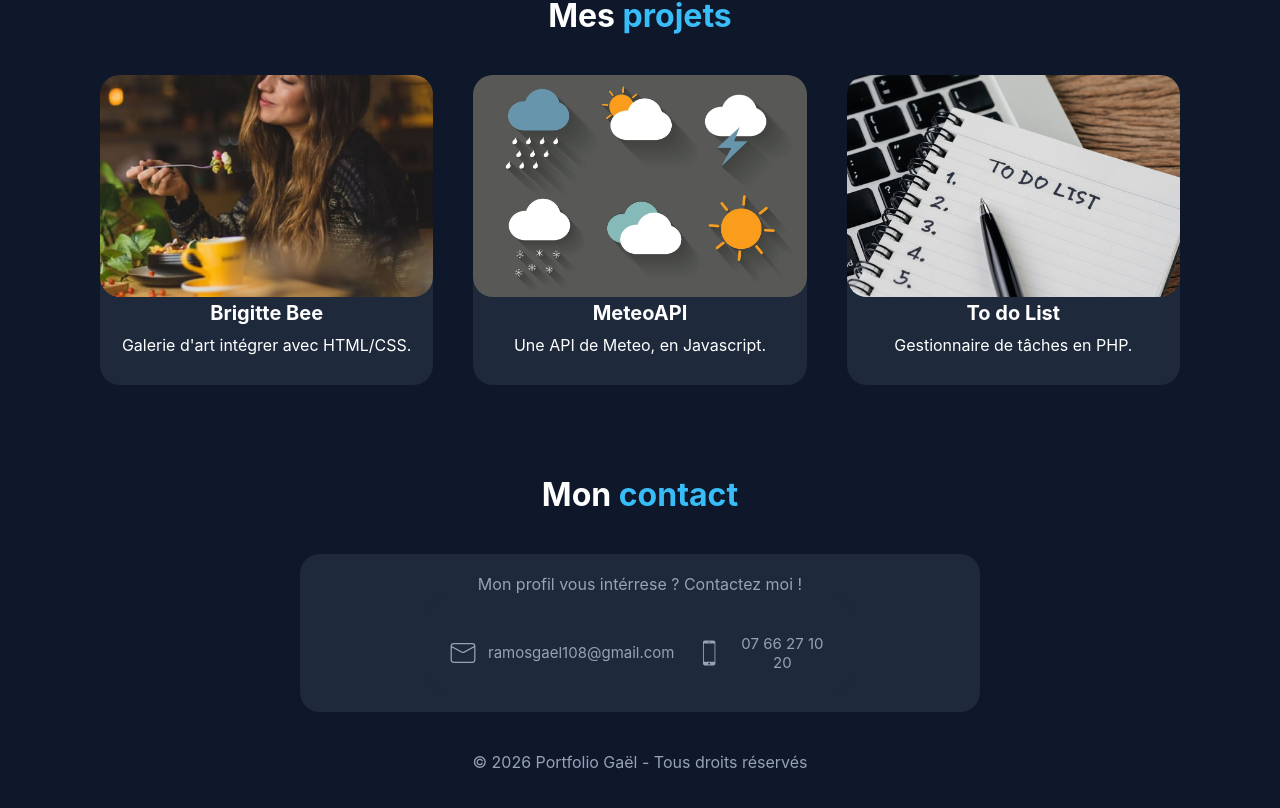
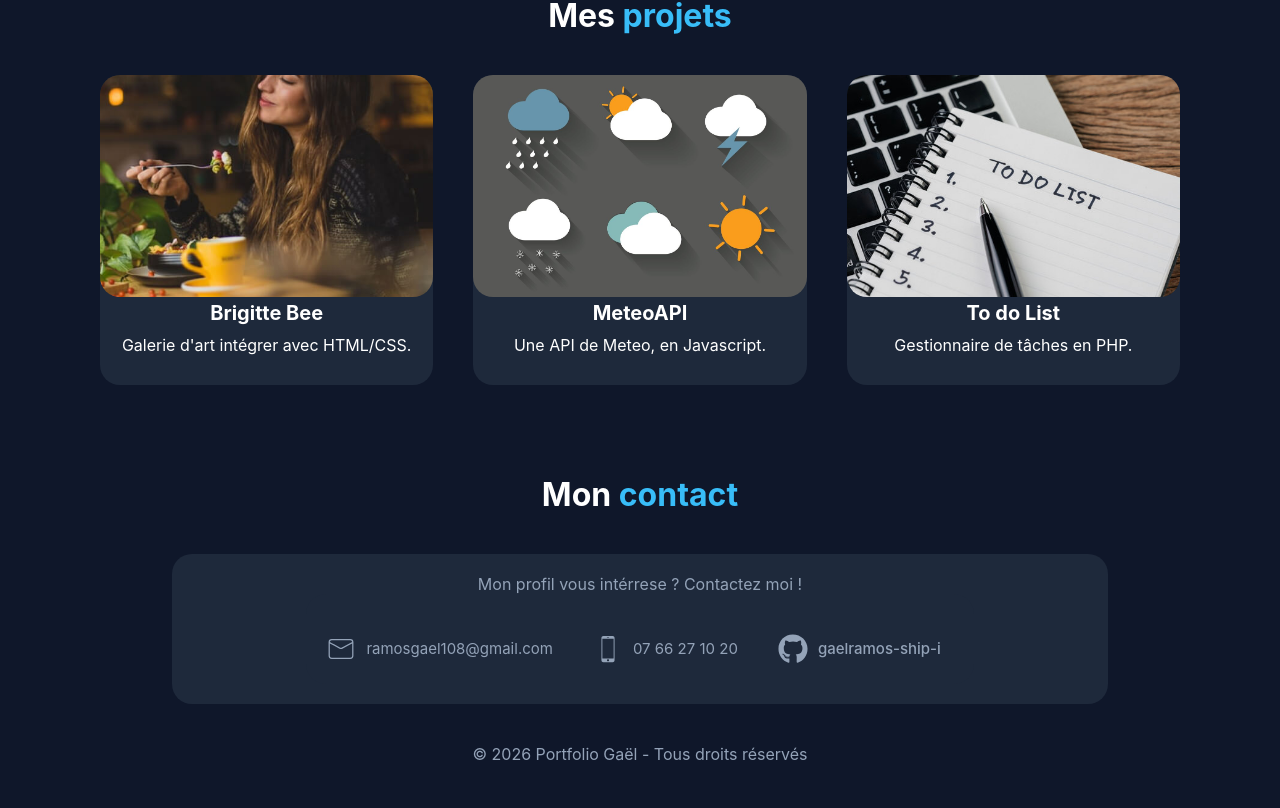
Before and after one commit to gaelramos-ship-i/react-portfolio, a React (Vite) app: page / in a window 1280 px wide. Shown: the part 847-1655 px from the top of the page. Built offline with nearby package versions, Linux system fonts and the light colour scheme.

Commit message:
ajustement ancre/contact

```diff
--- a/src/components/Navbar.tsx
+++ b/src/components/Navbar.tsx
@@ -6,8 +6,8 @@ const Navbar = () => (
     <nav className='navbar'>
         <Link to="/">Accueil</Link>
         <HashLink smooth to="/#skill">Compétences</HashLink>
-        <HashLink smooth to="/#projects">Projects</HashLink>
-        <Link to="/contact">Contact</Link>
+        <HashLink smooth to="/#sectionPro">Projects</HashLink>
+        <HashLink smooth to="/#sectionContact">Contact</HashLink>
     </nav>
 );
 
--- a/src/pages/Contact.tsx
+++ b/src/pages/Contact.tsx
@@ -1,10 +1,11 @@
 import'../styles/contact.scss';
 import { CiMail } from "react-icons/ci";
 import { IoIosPhonePortrait } from "react-icons/io";
+import { FaGithub } from "react-icons/fa";
 
 const  Contact = () => {
     return(
-    <div className='sectionContact'>
+    <div id='sectionContact'>
         <h1>Mon <span>contact</span></h1>
 
         <div>
@@ -18,6 +19,12 @@ const  Contact = () => {
                     <IoIosPhonePortrait />
                     <p>07 66 27 10 20</p>
                 </article>
+                <article>
+                    <FaGithub />
+                    <a href="https://github.com/gaelramos-ship-i">
+                        <p>gaelramos-ship-i</p>
+                    </a>
+                </article>
             </div>
         </div>
     </div>
--- a/src/styles/contact.scss
+++ b/src/styles/contact.scss
@@ -1,6 +1,6 @@
 @import'./variables';
 
-.sectionContact h1{
+#sectionContact h1{
     text-align: center;
     font-size: 2rem;
     margin: 40px;
@@ -9,8 +9,8 @@
     }
 }
 
-.sectionContact div{
-    width: 50%;
+#sectionContact div{
+    width: 70%;
     margin: auto;
     background: $backCard;
     border-radius: 20px;
@@ -21,7 +21,7 @@
     }
 }
 
-.sectionContact article{
+#sectionContact article{
     display: flex;
     align-items: center;
     margin-top: 20px;
@@ -29,6 +29,9 @@
     p{
         margin-left: 10px;
         font-size: 15px;
+    }
+    p:hover{
+        color: $colorHover;
     }
 }
 
@@ -39,5 +42,5 @@ svg{
 #flex{
     display: flex;
     width: 60%;
-    gap: 20px;
+    gap: 40px;
 }
--- a/src/styles/home.scss
+++ b/src/styles/home.scss
@@ -28,7 +28,7 @@ h1{
     margin-bottom: 40px;
 }
 
-article a{
+#sectionImage article a{
     background: $gradient;
     color: $second-color;
     border-radius: 25px;
@@ -36,7 +36,7 @@ article a{
     transition: 0.3s ease-out;
 }
 
-article a:hover{
+#sectionImage article a:hover{
     color: $colorHover;
     background: $primary-color;
     border: solid 1px $colorHover;
```
